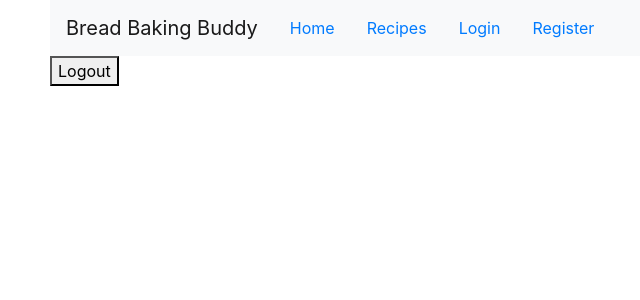
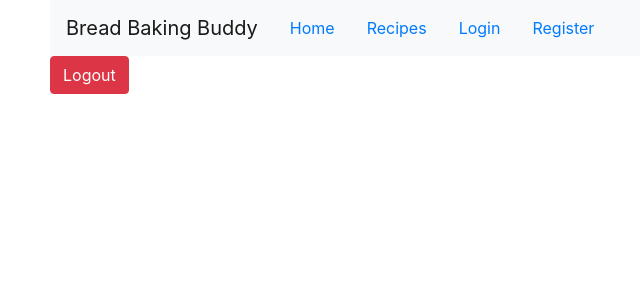
Before and after one commit to joshua-agee/BreadBakingBuddy, a React (Create React App) app: page /user/logout in a window 1280 px wide. Shown: the top 300 px of the page, without its empty margins (35-675 px from the left). Built offline with nearby package versions, Linux system fonts and the light colour scheme; no server answers.

Commit message:
logout button style

```diff
--- a/src/components/Logout.jsx
+++ b/src/components/Logout.jsx
@@ -1,6 +1,7 @@
 import React from 'react'
 import axios from 'axios'
 import { useHistory } from 'react-router-dom'
+import Button from 'react-bootstrap/Button'
 
 export default function Logout(props) {
     const baseURL = process.env.REACT_APP_API_URL
@@ -17,7 +18,7 @@
     }
     return (
         <div>
-            <button onClick={handleLogout}>Logout</button>
+            <Button variant="danger" onClick={handleLogout}>Logout</Button>
         </div>
     )
 }
```
